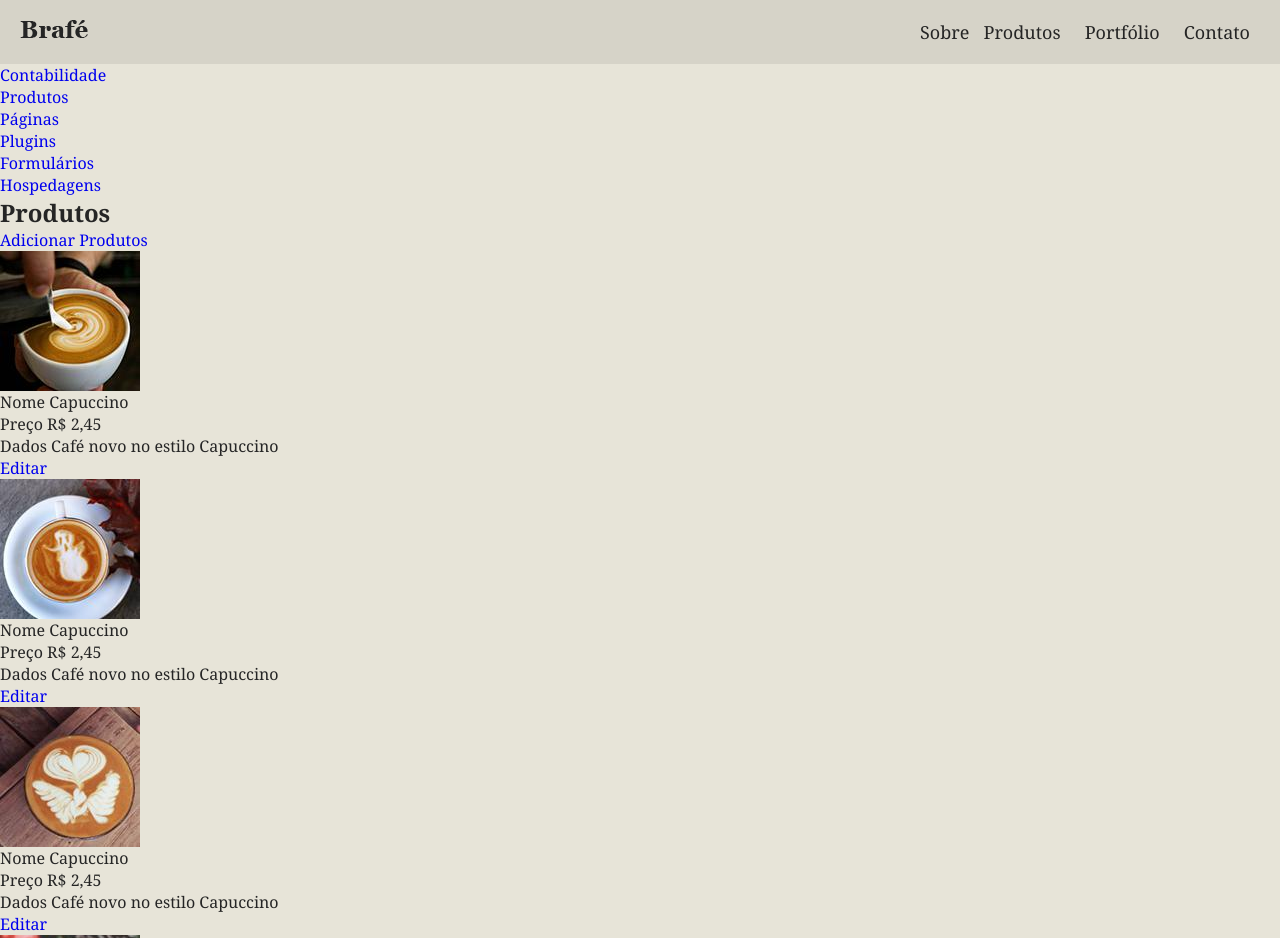
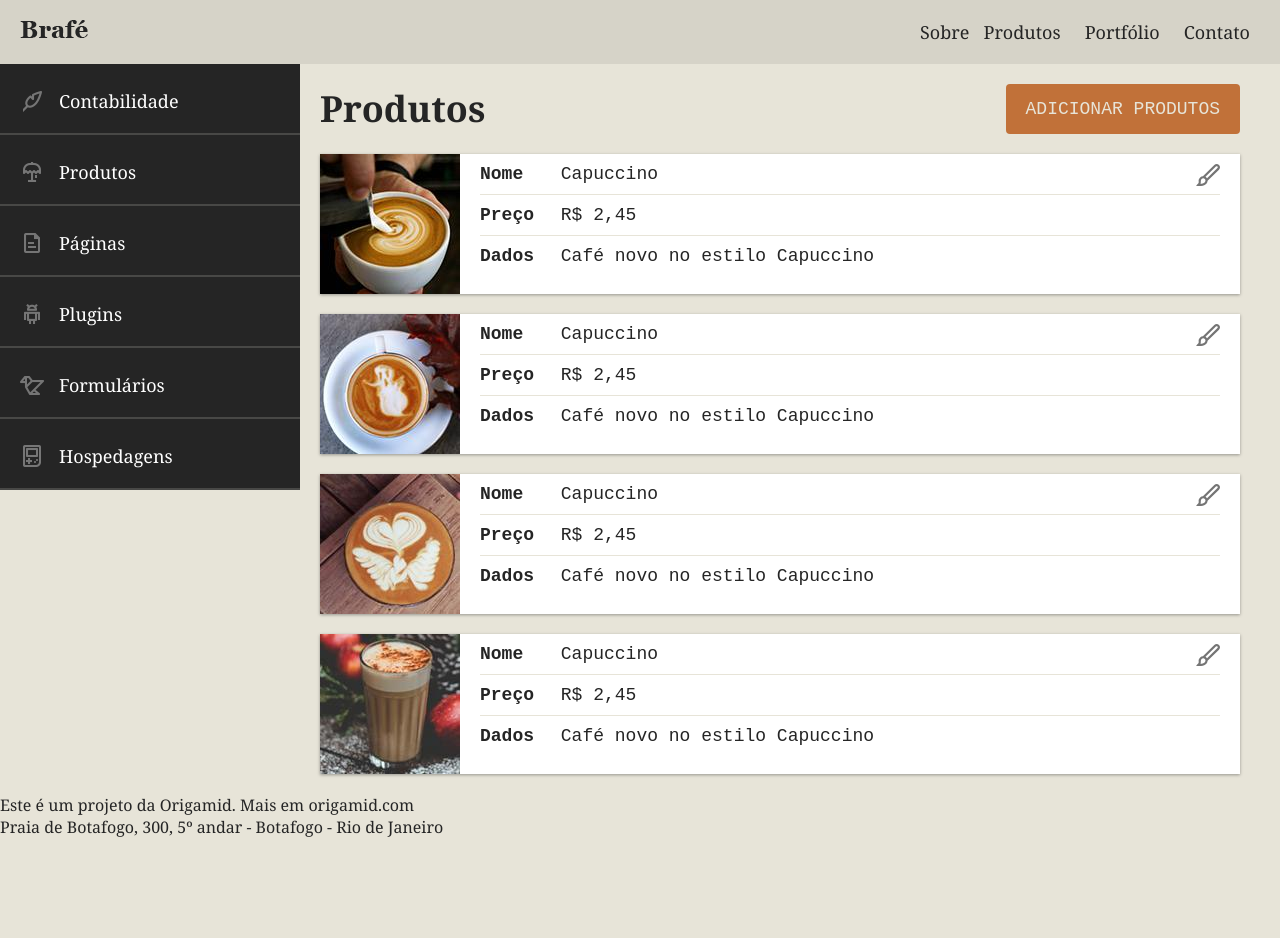
Before and after one commit to WebertiBarbosa/brafe3-css-puro, a plain HTML site: page index.html in a window 1280 px wide. Shown: the top 938 px of the page. After the commit the page ends 838 px from the top, so only its background shows below. Drawn offline with Linux system fonts and the light colour scheme.

Commit message:
finalizado css dos produtos

```diff
--- a/css/style.css
+++ b/css/style.css
@@ -51,3 +51,150 @@ img {
 .header-menu li:first-child a {
   padding: 0px;
 }
+
+/* MAIN */
+
+.main-container::after, .main-container::before {
+  content: '';
+  display: table;
+  clear: both;
+}
+
+/* SIDE NAV */
+
+.side-nav {
+  width: 300px;
+  background: #252525;
+  float: left;
+}
+
+.side-nav li a {
+  display: block;
+  color: #fff;
+  border-bottom: 2px solid #484846;
+  font-size: 1.125em;
+  padding: 20px;
+}
+
+.side-nav li a::before {
+  content: '';
+  display: inline-block;
+  width: 24px;
+  height: 24px;
+  position: relative;
+  top: 5px;
+  margin-right: 15px;
+  background-image: url(/img/icones.png);
+}
+
+.nav-contabilidade::before {
+  background-position: 0 0;
+}
+
+.nav-produtos::before {
+  background-position: 0 -24px;
+}
+
+.nav-paginas::before {
+  background-position: 0 calc(-24px * 2);
+}
+
+.nav-plugins::before {
+  background-position: 0 calc(-24px * 3);
+}
+
+.nav-formularios::before {
+  background-position: 0 calc(-24px * 4);
+}
+
+.nav-hospedagens::before {
+  background-position: 0 calc(-24px * 5);
+}
+
+/* PRODUTOS */
+
+.produtos {
+  float: left;
+  width: calc(100% - 300px);
+  margin: 0 auto;
+  max-width: 960px;
+  padding: 20px;
+}
+
+.produtos header::after, .produtos header::before {
+  content: "";
+  display: table;
+  clear: both;
+}
+
+.produtos h1 {
+  font-size: 2.25em;
+  float: left;
+}
+
+.adicionar-produtos {
+  background: #c17139;
+  color: #e7e4d8;
+  font-size: 1.125em;
+  font-family: 'Courier New', Courier, monospace;
+  text-transform: uppercase;
+  padding: 15px 20px;
+  border-radius: 4px;
+  float: right;
+  text-align: center;
+}
+
+.produtos-item {
+  background: #fff;
+  box-shadow: 0 1px 3px 0 rgba(0, 0, 0, .35);
+  margin-top: 20px;
+  position: relative;
+}
+
+.produtos-item::after, .produtos-item::before {
+  content: "";
+  display: table;
+  clear: both;
+}
+
+.produtos-item img {
+  float: left;
+}
+
+.produtos-item a {
+  width: 24px;
+  height: 24px;
+  overflow: hidden;
+  text-indent: -200px;
+  position: absolute;
+  background: url('/img/edit.svg') no-repeat;
+  right: 20px;
+  top: 10px;
+}
+
+.produtos-item a:hover {
+  background: url('/img/edit-hover.svg') no-repeat;
+}
+
+.produtos-item ul {
+  float: left;
+  padding: 0 20px;
+  width: calc(100% - 140px);
+}
+
+.produtos-item li {
+  padding: 10px 0;
+  font-size: 1.125em;
+  font-family: 'Courier New', Courier, monospace;
+  border-bottom: 1px solid #e7e4d8;
+}
+
+.produtos-item li:last-child {
+  border: none;
+}
+
+.produtos-item span {
+  font-weight: bold;
+  width: 70px;
+  display: inline-block;
+}
--- a/index.html
+++ b/index.html
@@ -40,7 +40,7 @@
         <a class="adicionar-produtos" href="#">Adicionar Produtos</a>
       </header>
       <ul>
-        <li>
+        <li class="produtos-item">
           <img src="/img/cafe-1.jpg" alt="Café 1">
           <ul>
             <li><span>Nome</span> Capuccino</li>
@@ -50,7 +50,7 @@
           <a href="#">Editar</a>
         </li>
 
-        <li>
+        <li class="produtos-item">
           <img src="/img/cafe-2.jpg" alt="Café 2">
           <ul>
             <li><span>Nome</span> Capuccino</li>
@@ -60,7 +60,7 @@
           <a href="#">Editar</a>
         </li>
 
-        <li>
+        <li class="produtos-item">
           <img src="/img/cafe-3.jpg" alt="Café 3">
           <ul>
             <li><span>Nome</span> Capuccino</li>
@@ -70,7 +70,7 @@
           <a href="#">Editar</a>
         </li>
 
-        <li>
+        <li class="produtos-item">
           <img src="/img/cafe-4.jpg" alt="Café 4">
           <ul>
             <li><span>Nome</span> Capuccino</li>
```
